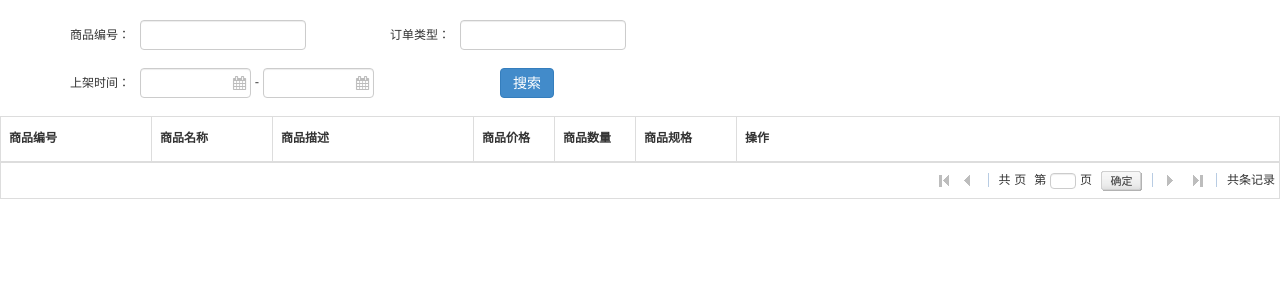
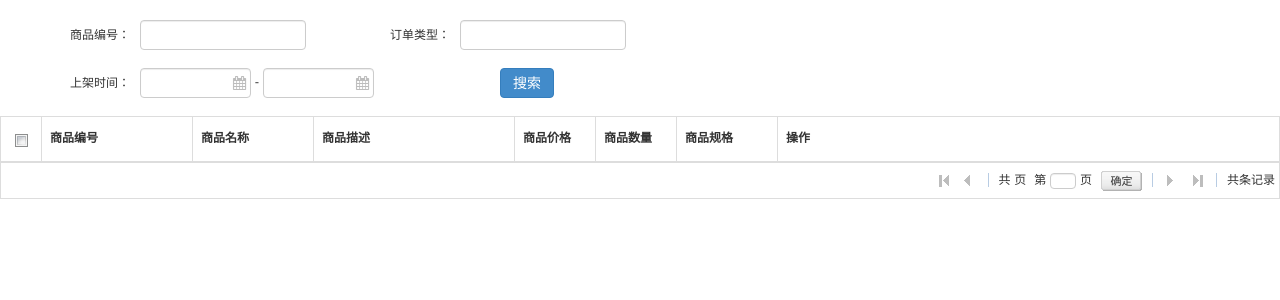
Before and after one commit to lsc1993/Management, a Java web app: page /FuyaoManagement/product/product-list.html in a window 1280 px wide. Shown: the top 300 px of the page. Run offline with Spring Boot 4, a stand-in JSP engine, Linux system fonts and the light colour scheme; lists and menus that the app fills with data are empty; the project's own start-up code is not run, and a stand-in starts its controllers and pages; some libraries are stand-ins or nearby versions.

Commit message:
提交产品列表页

```diff
--- a/FuyaoManagementServer/src/main/webapp/FuyaoManagement/product/js/product-list.js
+++ b/FuyaoManagementServer/src/main/webapp/FuyaoManagement/product/js/product-list.js
@@ -1,7 +1,6 @@
 $(function(){
-	 BUI.use(['bui/grid','bui/data'],function(Grid,Data){
-		Store = Data.Store,
-		Grid = Grid,
+	Store = BUI.Data.Store,
+	Grid = BUI.Grid,
 	columns = [
 	    {title:'商品编号',dataIndex:"id",width:150,renderer:function(v){
 	    	return Search.createLink({
@@ -19,12 +18,12 @@ $(function(){
 	    {title:"操作",dataIndex:"",width:100,renderer:function(){
 	    }}
 	],
-	    //store = Search.createStore('../data/student.json'),
 	store = new Store({
 	   	url: "http://localhost:8080/FuyaoManagementServer/product/list",
 	    proxy: {
 	    	method: "post",
-
+	    	limit: 15,
+	    	start: 1
 	    }
 	}),
 	grid = new Grid.Grid({
@@ -32,6 +31,7 @@ $(function(){
         columns : columns,
         loadMask: true,
         store: store,
+        plugins : [Grid.Plugins.CheckSelection,Grid.Plugins.AutoFit], //勾选插件、自适应宽度插件
         // 底部工具栏
         bbar:{
             // pagingBar:表明包含分页栏
@@ -39,17 +39,16 @@ $(function(){
         }
     });
     grid.render();
-	    /*gridCfg = Search.createGridCfg(cloumns,{
-	    	plugins : [BUI.Grid.Plugins.CheckSelection] // 插件形式引入多选表格
-	    });
+	//创建表单，表单中的日历，不需要单独初始化
+    var form = new BUI.Form.HForm({
+        srcNode : '#searchForm'
+    }).render();
 
-	    var search = new Search({
-	    	gridCfg:gridCfg,
-	    	store: store
-	    }),
-	    grid = search.get('grid');
-	    grid.on('cellclick',function(ev){
-
-	    })*/
+    form.on('beforesubmit',function(ev) {
+        //序列化成对象
+        var obj = form.serializeToObject();
+        obj.start = 0; //返回第一页
+        store.load(obj);
+        return false;
     });
 })
--- a/FuyaoManagementServer/src/main/webapp/FuyaoManagement/product/product-list.html
+++ b/FuyaoManagementServer/src/main/webapp/FuyaoManagement/product/product-list.html
@@ -44,12 +44,6 @@
     	</div>
 	    <script type="text/javascript" src="../assets/js/jquery-3.2.1.min.js" ></script>
 	    <script type="text/javascript" src="../assets/js/bui-min.js"></script>
-	    <script type="text/javascript" src="../assets/js/config-min.js"></script>
-	    <script type="text/javascript" src="../assets/js/common/search-min.js" ></script>
-	    <script src="http://g.alicdn.com/bui/seajs/2.3.0/sea.js"></script>
 	    <script type="text/javascript" src="js/product-list.js" ></script>
-	    <script type="text/javascript">
-	   		BUI.use('common/page');
-	    </script>
 	</body>
 </html>
```
Lines whose indentation alone changed are shown as unchanged.
